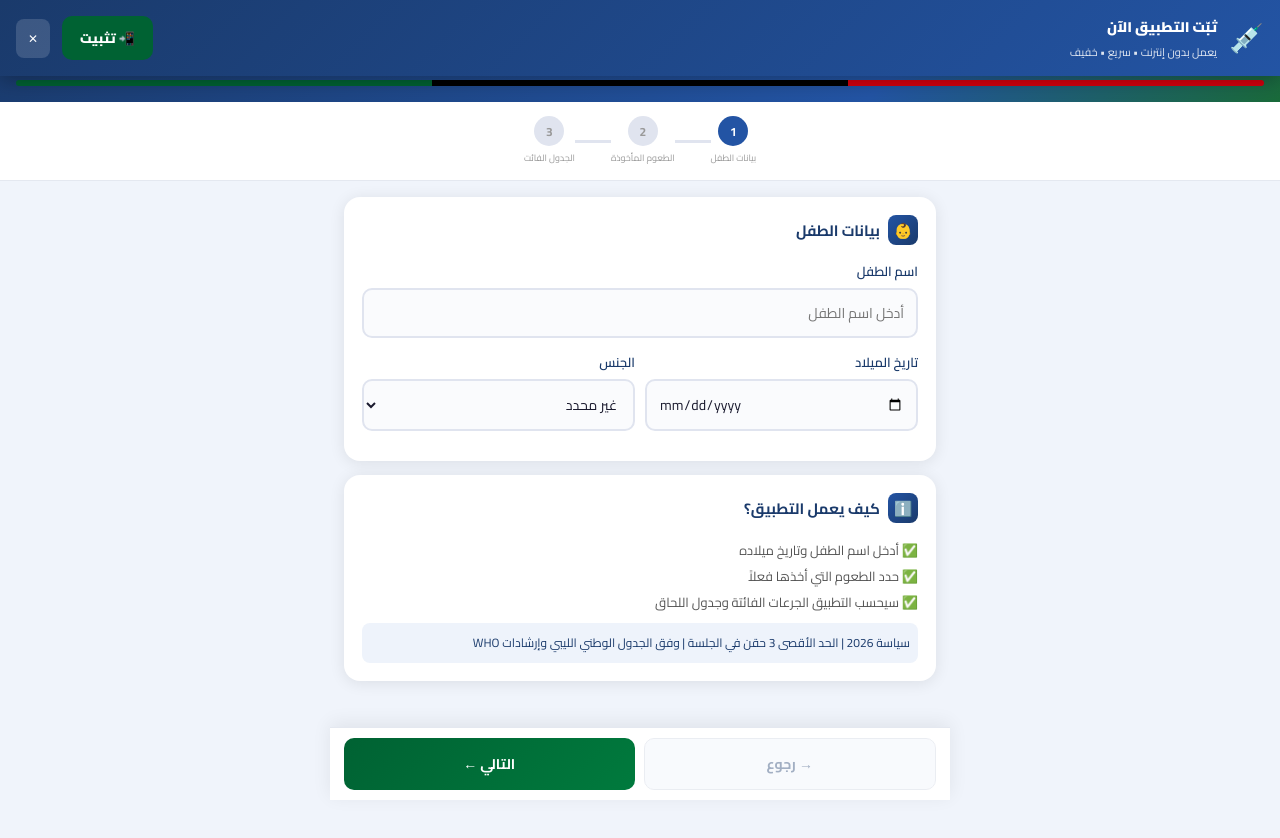
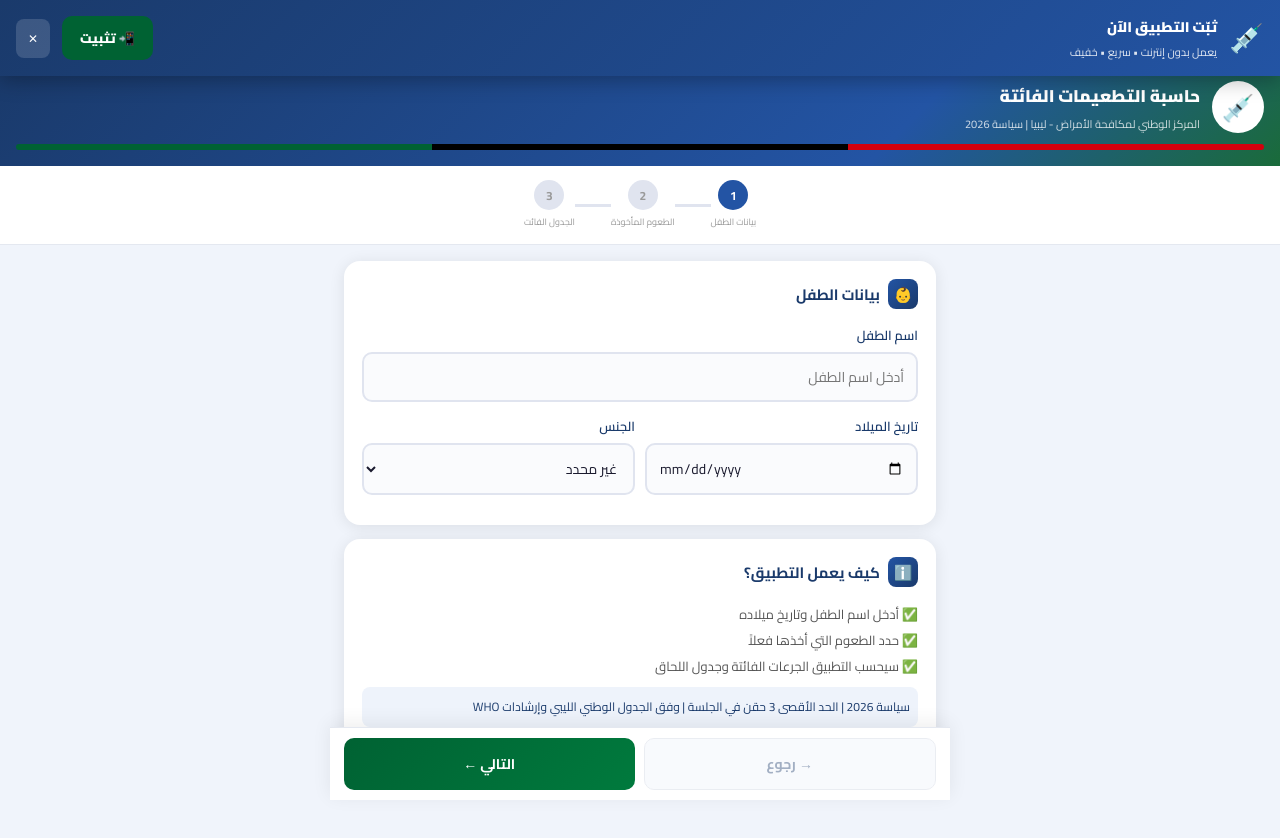
Before and after one commit to immunizationncdc-collab/Catchup-app, a plain HTML site: page index.html in a window 1280 px wide. Before the commit the page ends 805 px from the top, so only its background shows below. Drawn offline with Linux system fonts and the light colour scheme.

Commit message:
Update index.html

```diff
--- a/index.html
+++ b/index.html
@@ -1,4 +1,3 @@
-
 <!DOCTYPE html>
 <html lang="ar" dir="rtl">
 <head>
@@ -104,7 +103,7 @@ body{font-family:'Cairo',sans-serif;background:var(--bg);color:#1a1a2e;min-heigh
 </div>
 
 <!-- Install Banner -->
-<div id="install-banner" style="display:none;position:fixed;top:0;left:0;right:0;z-index:9999;background:linear-gradient(135deg,#1a3a6b,#2354a4);color:#fff;padding:12px 16px;align-items:center;gap:12px;box-shadow:0 4px 20px rgba(0,0,0,0.3)">
+<div id="install-banner" style="display:flex;position:fixed;top:0;left:0;right:0;z-index:9999;background:linear-gradient(135deg,#1a3a6b,#2354a4);color:#fff;padding:12px 16px;align-items:center;gap:12px;box-shadow:0 4px 20px rgba(0,0,0,0.3)">
   <div style="font-size:28px;flex-shrink:0">💉</div>
   <div style="flex:1">
     <div style="font-size:14px;font-weight:900;font-family:Cairo,sans-serif">ثبّت التطبيق الآن</div>
@@ -177,6 +176,8 @@ function showInstallBanner() {
 function hideInstallBanner() {
   var banner = document.getElementById('install-banner');
   if (banner) banner.style.display = 'none';
+  var hdr = document.querySelector('.hdr');
+  if (hdr) hdr.style.marginTop = '0';
 }
 function showIOSModal() {
   document.getElementById('ios-modal').style.display = 'flex';
@@ -217,13 +218,16 @@ function doInstall() {
   }
 }
 
-// ظهور البانر عند التحميل
+// إخفاء البانر فقط إذا كان التطبيق مثبتاً
 window.addEventListener('load', function() {
-  setTimeout(function() {
-    if (!isInstalled()) {
-      showInstallBanner();
-    }
-  }, 800);
+  if (isInstalled()) {
+    hideInstallBanner();
+  }
+  // iOS: نضيف padding للهيدر لتجنب تغطية المحتوى
+  var mainEl = document.querySelector('.hdr');
+  if (mainEl && !isInstalled()) {
+    mainEl.style.marginTop = '64px';
+  }
 });
 
 var VAX=[
```
